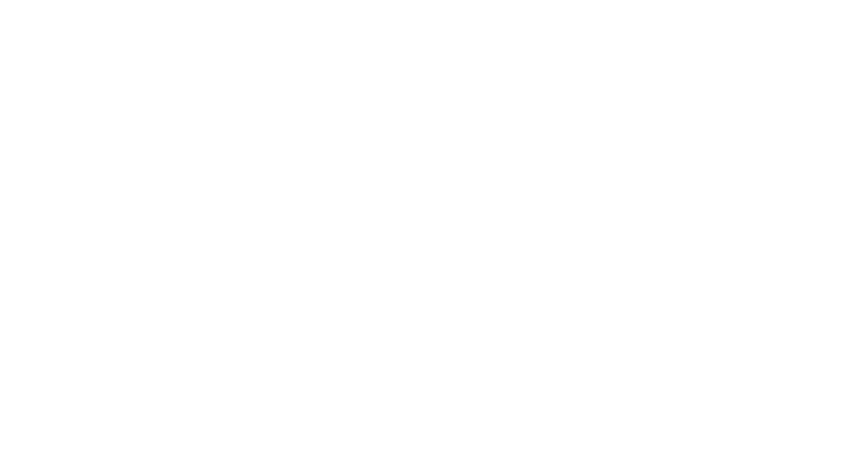
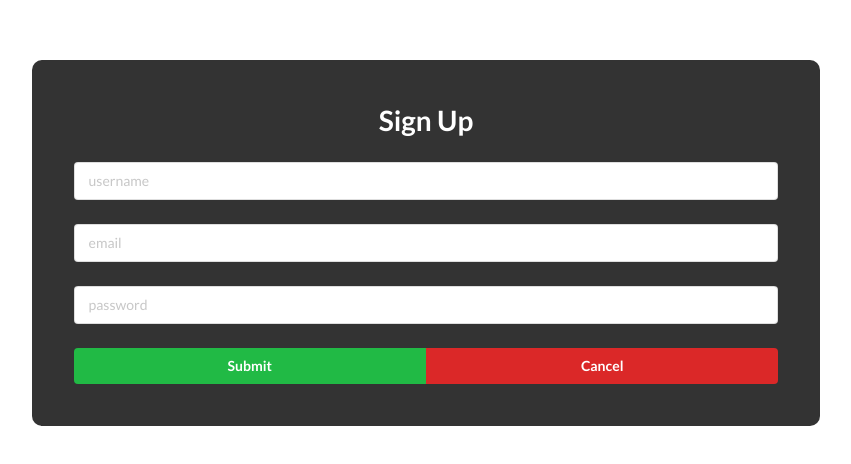
Before and after one commit to leandrofahur/PERN-stack-posting-system, a React (Create React App) app in the folder client/: page /register in a window 1280 px wide. Before the commit this address led to /dasboard. Shown: the part 222-686 px from the top of the page, without its empty margins (214-1065 px from the left). Built offline with nearby package versions, Linux system fonts and the light colour scheme.

Commit message:
fix in backend and post to register complete

```diff
--- a/client/package.json
+++ b/client/package.json
@@ -6,6 +6,7 @@
     "@testing-library/jest-dom": "^5.11.4",
     "@testing-library/react": "^11.1.0",
     "@testing-library/user-event": "^12.1.10",
+    "axios": "^0.21.1",
     "react": "^17.0.2",
     "react-dom": "^17.0.2",
     "react-router-dom": "^5.2.0",
--- a/client/src/App.js
+++ b/client/src/App.js
@@ -38,8 +38,8 @@ const App = () => {
               exact
               path="/register"
               render={(props) =>
-                !isAuthenticated ? (
-                  <Redirect to="dasboard" />
+                isAuthenticated ? (
+                  <Redirect to="dashboard" />
                 ) : (
                   <Register {...props} setAuth={setAuth} />
                 )
--- a/client/src/components/Dashboard.js
+++ b/client/src/components/Dashboard.js
@@ -1,9 +1,17 @@
 import React from "react";
 
-const Dashboard = () => {
+const Dashboard = ({ setAuth }) => {
   return (
     <>
       <h1> Dashboard </h1>
+      <button
+        onClick={() => {
+          setAuth(false);
+        }}
+      >
+        {" "}
+        Unauthenticate
+      </button>
     </>
   );
 };
--- a/client/src/components/Register.js
+++ b/client/src/components/Register.js
@@ -1,17 +1,90 @@
-import React from "react";
+import React, { useState } from "react";
+import axios from "axios";
 
 const Register = ({ setAuth }) => {
+  const [inputs, setInputs] = useState({
+    username: "",
+    email: "",
+    password: "",
+  });
+
+  const [token, setToken] = useState("");
+
+  const { username, email, password } = inputs;
+
+  const onChange = (e) => {
+    setInputs({ ...inputs, [e.target.name]: e.target.value });
+  };
+
+  const onSubmitForm = async (e) => {
+    e.preventDefault();
+
+    try {
+      const response = await axios.post("http://localhost:5000/user/register", {
+        username,
+        email,
+        password,
+      });
+      setToken(response.data.message);
+    } catch (error) {
+      console.error(error.message);
+    }
+  };
+
   return (
     <>
-      <h1> Register </h1>
-      <button
-        onClick={() => {
-          setAuth(true);
+      <div
+        style={{
+          margin: "25% 15%",
+          padding: "3rem",
+          backgroundColor: "#333",
+          borderRadius: "10px",
         }}
       >
-        {" "}
-        Authenticate
-      </button>
+        <h1
+          style={{ textAlign: "center", paddingBottom: "10px", color: "#fff" }}
+        >
+          {" "}
+          Sign Up{" "}
+        </h1>
+        <form className="ui form" onSubmit={onSubmitForm}>
+          <div className="field" style={{ paddingBottom: "10px" }}>
+            <input
+              type="text"
+              name="username"
+              placeholder="username"
+              value={username}
+              onChange={(e) => onChange(e)}
+            />
+          </div>
+          <div className="field" style={{ paddingBottom: "10px" }}>
+            <input
+              type="email"
+              name="email"
+              placeholder="email"
+              value={email}
+              onChange={(e) => onChange(e)}
+            />
+          </div>
+          <div className="field" style={{ paddingBottom: "10px" }}>
+            <input
+              type="password"
+              name="password"
+              placeholder="password"
+              value={password}
+              onChange={(e) => onChange(e)}
+            />
+          </div>
+          <div className="ui two buttons">
+            <button className="ui positive button fluid" type="sign up">
+              Submit
+            </button>
+            <button className="ui red button fluid" type="cancel">
+              Cancel
+            </button>
+          </div>
+        </form>
+      </div>
     </>
   );
 };
```
Also changed, not shown: 1 other file (tests, documents, lock files or other folders).
